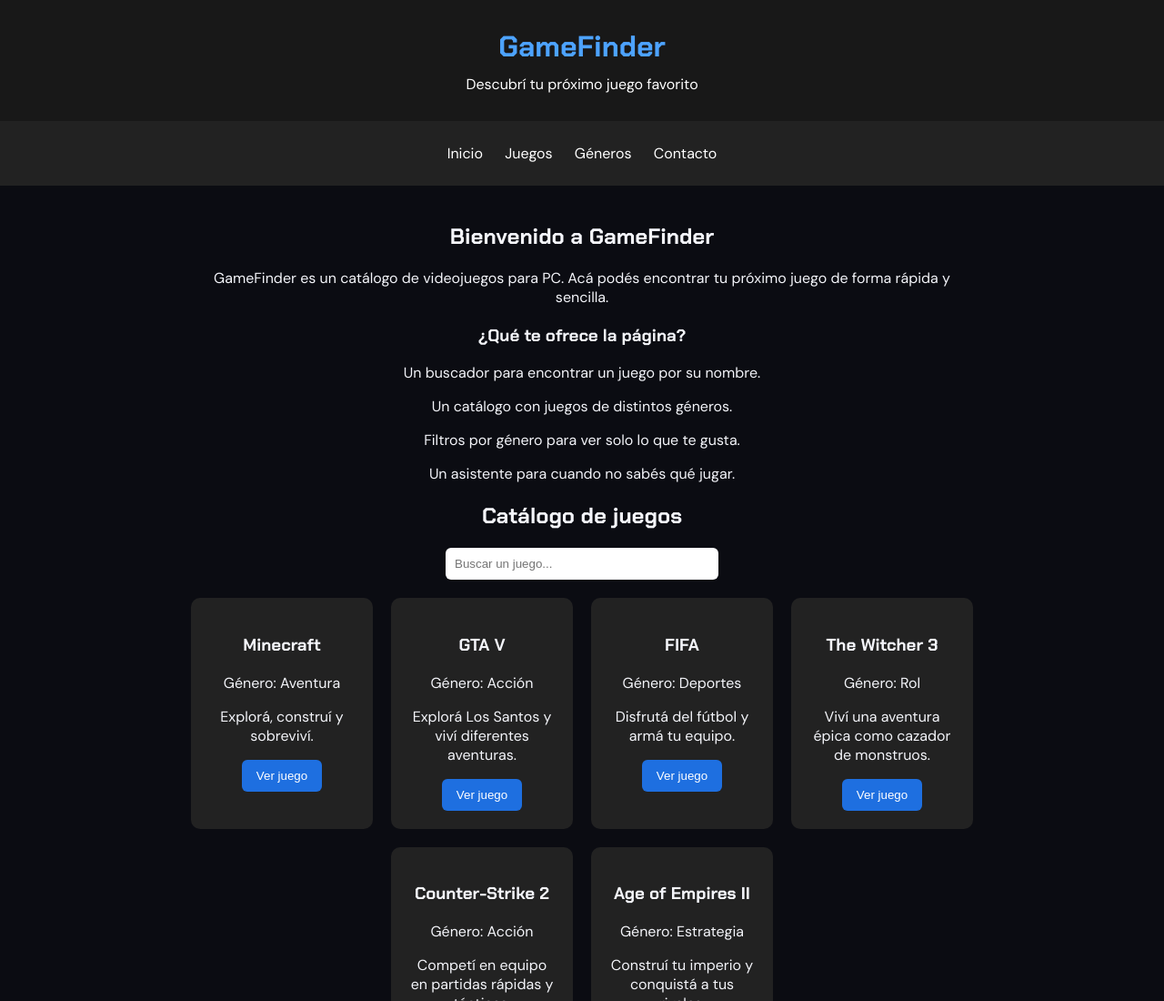
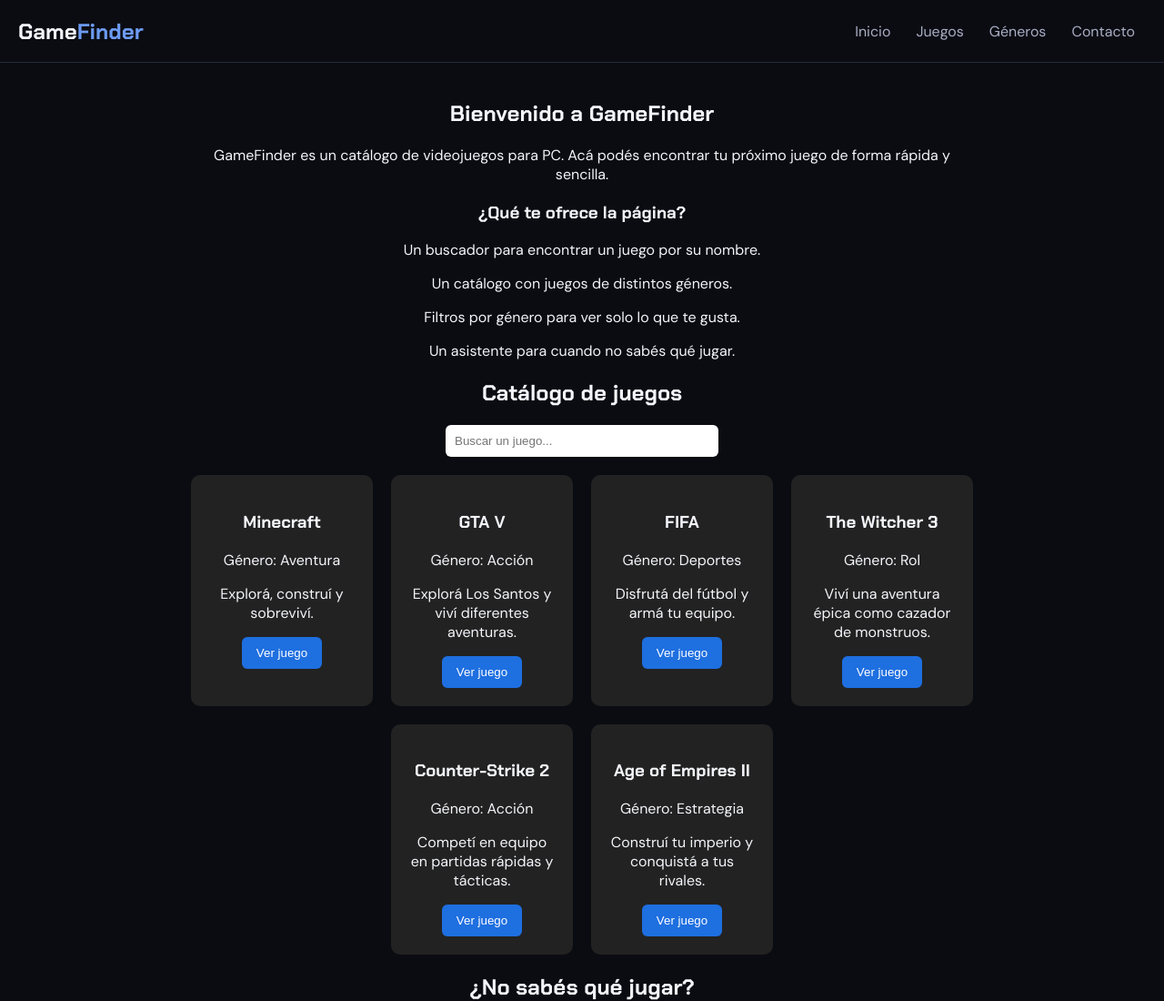
Before and after one commit to avrilrod04/GameFinder, a plain HTML site: page index.html in a window 1280 px wide. Shown: the top 1100 px of the page at 91% size. Drawn offline with Linux system fonts and the light colour scheme.

Commit message:
style: rediseño de cabecera y menú de navegación

```diff
--- a/index.html
+++ b/index.html
@@ -13,17 +13,17 @@
 
 <body>
 
-    <header>
-        <h1>GameFinder</h1>
-        <p>Descubrí tu próximo juego favorito</p>
+    <header class="cabecera">
+        <div class="contenedor-cabecera">
+            <h1 class="logo"><a href="#inicio">Game<span>Finder</span></a></h1>
+            <nav>
+                <a href="#inicio">Inicio</a>
+                <a href="#catalogo">Juegos</a>
+                <a href="#generos">Géneros</a>
+                <a href="#contacto">Contacto</a>
+            </nav>
+        </div>
     </header>
-
-    <nav>
-        <a href="#">Inicio</a>
-        <a href="#catalogo">Juegos</a>
-        <a href="#generos">Géneros</a>
-        <a href="#contacto">Contacto</a>
-    </nav>
 
     <main>
 
--- a/style.css
+++ b/style.css
@@ -33,38 +33,54 @@
 }
 
 /* ===== Cabecera ===== */
-header {
-    background-color: #181818;
-    padding: 30px 20px;
-    text-align: center;
+.cabecera {
+    background-color: var(--fondo);
+    border-bottom: 1px solid var(--borde);
+    padding: 12px 20px;
 }
 
-h1 {
-    color: #4da3ff;
-    margin: 0 0 10px 0;
+.contenedor-cabecera {
+    max-width: 1280px;
+    margin: 0 auto;
+    display: flex;
+    align-items: center;
+    justify-content: space-between;
+    gap: 16px;
+    flex-wrap: wrap;
 }
 
-header p {
-    color: white;
+.logo {
+    font-size: 1.5rem;
     margin: 0;
+}
+
+.logo a {
+    color: var(--texto);
+    text-decoration: none;
+}
+
+.logo span {
+    color: var(--acento);
 }
 
 /* ===== Menú de navegación ===== */
 nav {
-    background-color: #222;
-    padding: 15px;
-    text-align: center;
+    display: flex;
+    flex-wrap: wrap;
+    gap: 4px;
 }
 
 nav a {
-    color: white;
-    margin: 10px;
+    color: var(--texto-secundario);
     text-decoration: none;
-    display: inline-block;
+    display: inline-flex;
+    align-items: center;
+    min-height: 44px;
+    padding: 10px 12px;
 }
 
 nav a:hover {
-    color: #4da3ff;
+    color: var(--texto);
 }
 
 /* ===== Contenido principal ===== */
```
Also changed, not shown: 1 other file.
